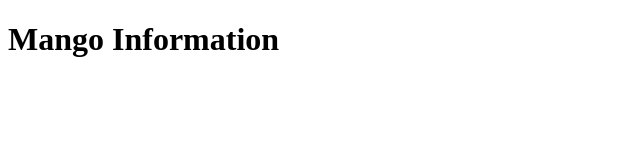
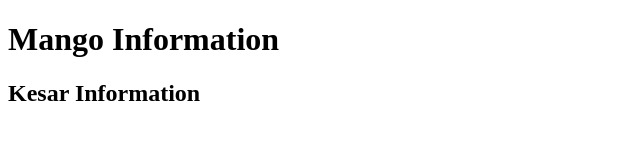
Before and after one commit to Sanjeev2K20/Mango, a plain HTML site: page index.html in a window 1280 px wide. Shown: the whole page, without its empty margins (0-640 px from the left). Drawn offline with Linux system fonts and the light colour scheme.

Commit message:
kesar added

```diff
--- a/index.html
+++ b/index.html
@@ -7,6 +7,7 @@
 </head>
 <body>
     <h1> Mango Information</h1>
+    <h2> Kesar Information</h2>
 
 </body>
 </html>
```
